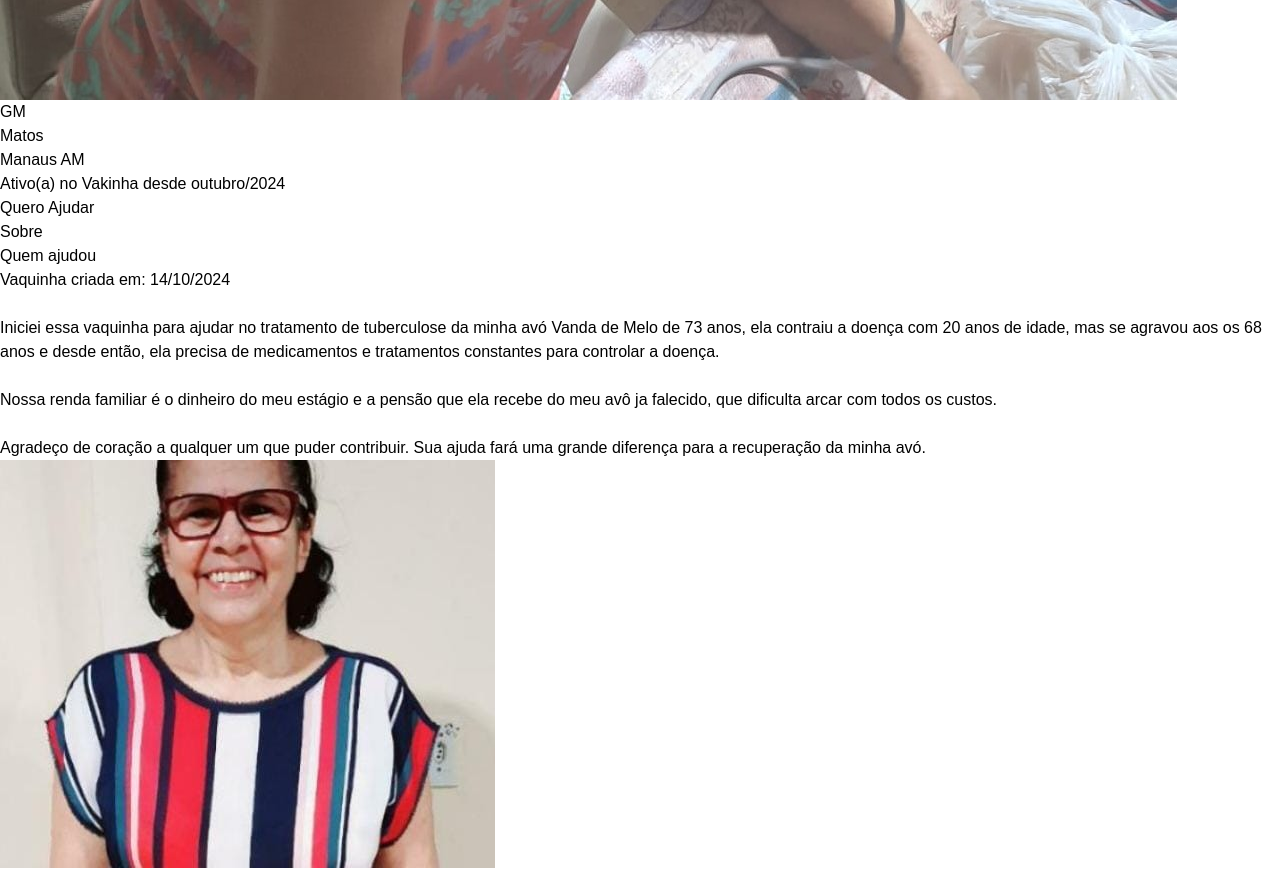
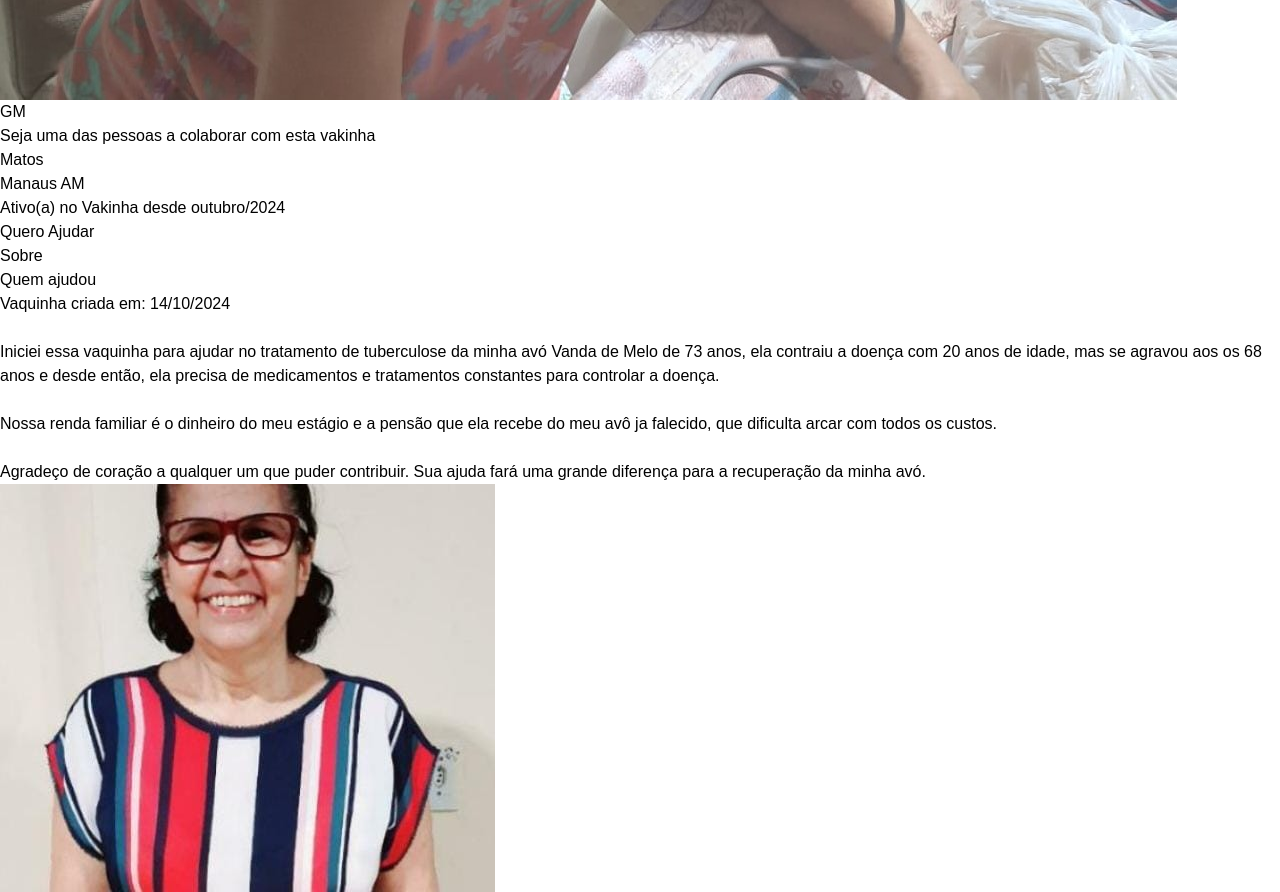
Before and after one commit to GiovanniMatos/vakinhadonavanda, a Next.js app: page / in a window 1280 px wide. Shown: the part 860-1752 px from the top of the page. Before the commit the page ends 1728 px from the top, so only its background shows below. Built offline with nearby package versions, Linux system fonts and the light colour scheme.

Commit message:
Update DonateContent.jsx

```diff
--- a/src/app/components/DonateContent.jsx
+++ b/src/app/components/DonateContent.jsx
@@ -9,6 +9,7 @@ export default function DonateContent(){
                 <div className="flex">
                     <div className="bg-blue-500 pt-2 pb-2 w-12 rounded-full mr-1">
                         <h1 className="text-white font-bold mt-1">GM</h1>
+                        <p>Seja uma das pessoas a colaborar com esta vakinha</p>
                     </div>
                     <div className="text-left text-xs">
                         <p className="font-bold">Matos</p>
```
